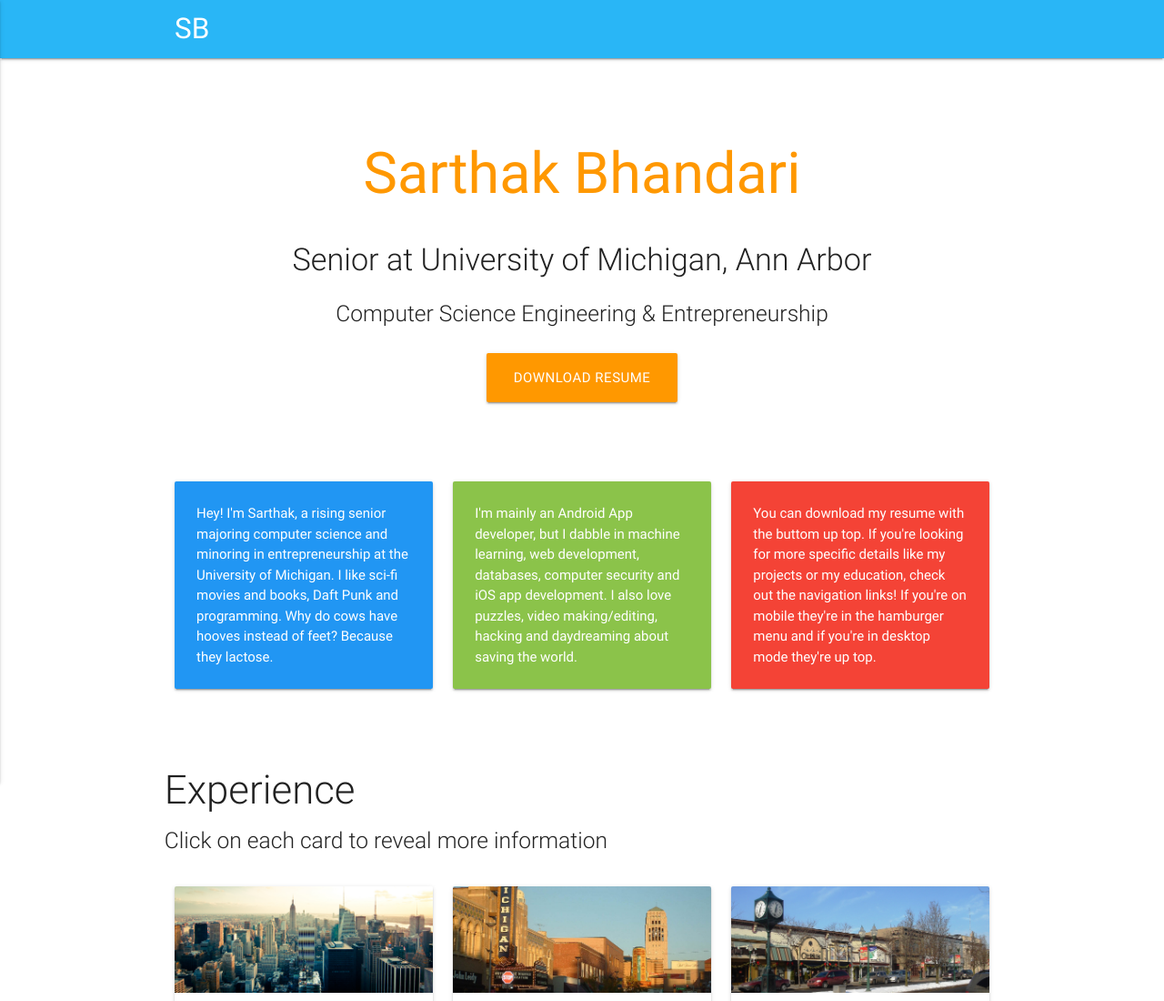
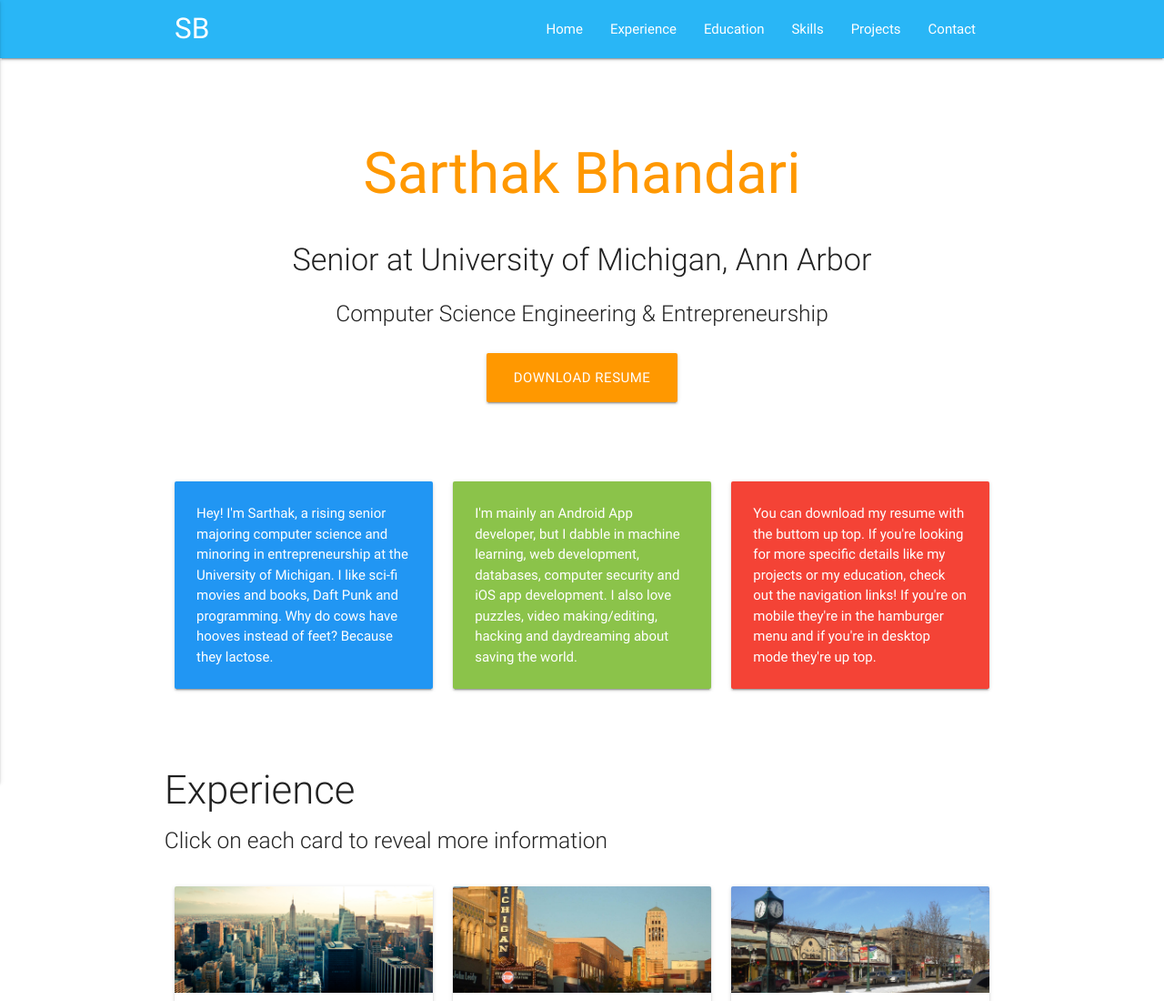
Before and after one commit to sartechb/old-personal-site, a plain HTML site: page index.html in a window 1280 px wide. Shown: the top 1100 px of the page at 91% size. Drawn offline with nearby package versions, Linux system fonts and the light colour scheme.

Commit message:
whoops removed the top nav links

```diff
--- a/index.html
+++ b/index.html
@@ -24,14 +24,14 @@
 				<a href="#" data-activates="slide-out" class="button-collapse"><i class="material-icons">menu</i></a>
 
 
-<!-- 				<ul class="right hide-on-med-and-down">
+				<ul class="right hide-on-med-and-down">
 					<li><a href="#home">Home</a></li>
 					<li><a href="#exp">Experience</a></li>
 					<li><a href="#edu">Education</a></li>
 					<li><a href="#skills">Skills</a></li>
 					<li><a href="#projects">Projects</a></li>
 					<li><a href="#contact">Contact</a></li>
-				</ul> -->
+				</ul>
 
 
 
```
